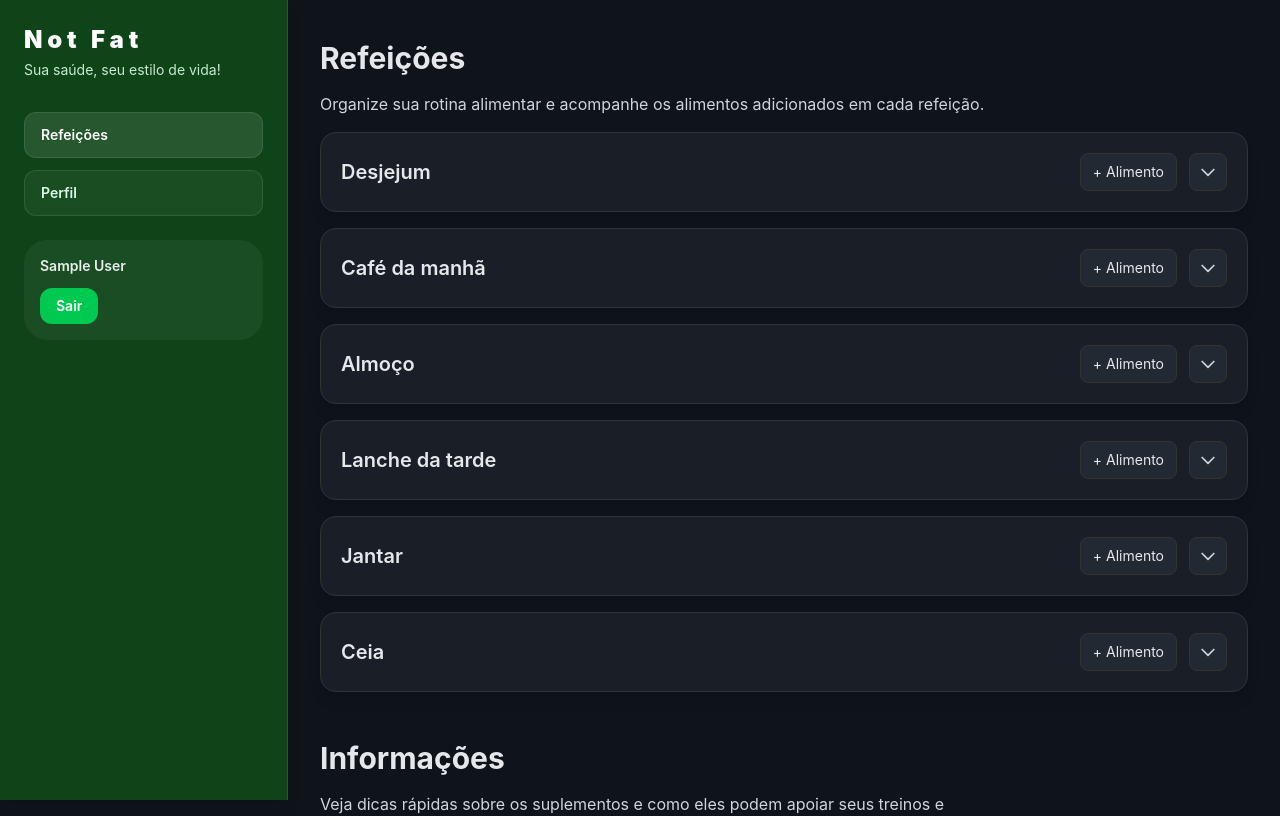
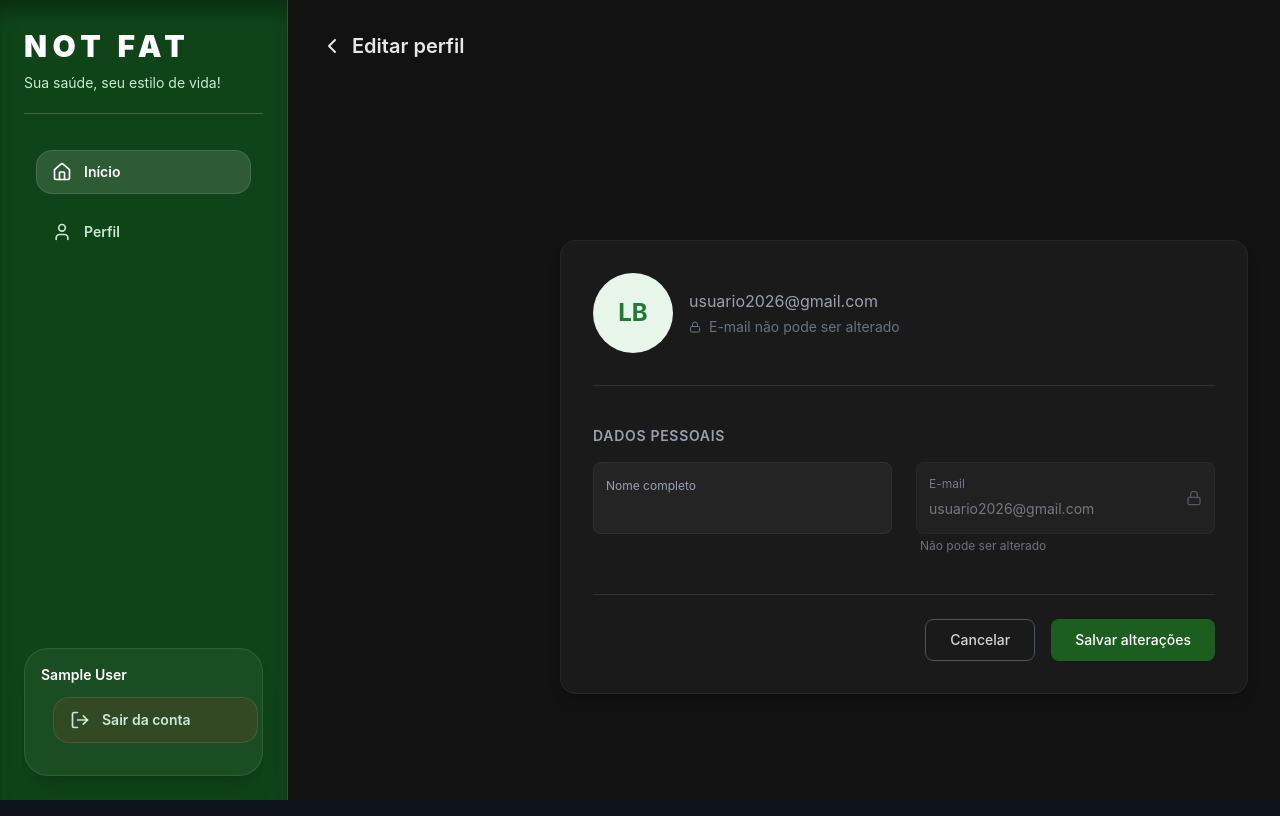
Before and after one commit to Everton-matias/Projeto-web, a React (Vite) app: page /editar-perfil in a window 1280 px wide. Before the commit this address led to /. Shown: the top 816 px of the page. Built offline with nearby package versions, Linux system fonts and the light colour scheme; sample sign-in values are in the browser's storage.

Commit message:
refactor: Foi feito a junção da tela de editar perfil com o modelo temporário do perfil

```diff
--- a/src/Editarperfil/index.jsx
+++ b/frontend/src/componentes/Editarperfil/index.jsx
@@ -1,26 +1,26 @@
-import { useState } from 'react';
-import { ChevronLeft, Lock } from 'lucide-react';
+import { useState } from "react";
+import { ChevronLeft, Lock } from "lucide-react";
+import { Link } from "react-router-dom";
 
 export function EditarPerfil() {
   // Estados para os campos editáveis
-  const [nome, setNome] = useState('');
+  const [nome, setNome] = useState("");
 
   return (
     <div className="max-w-[1400px] ml-auto">
       <div className="flex-1 h-screen bg-[#121212] text-gray-200 overflow-y-auto p-8 font-sans">
-
         {/* Cabeçalho */}
-        <div className="flex items-center gap-2 mb-8 cursor-pointer hover:text-white transition-colors">
+        <Link
+          to="/profile"
+          className="flex items-center gap-2 mb-8 cursor-pointer hover:text-white transition-colors"
+        >
           <ChevronLeft className="w-6 h-6" />
           <h2 className="text-xl font-semibold">Editar perfil</h2>
-        </div>
+        </Link>
 
         <div className="max-w-4xl bg-[#1A1A1A] mt-45 ml-60 border border-white/5 rounded-2xl p-8 shadow-lg">
-
           {/* Seção: DADOS PESSOAIS */}
           <div className="mb-10">
-
-
             {/* Input Nome */}
             {/* Card do Usuário (Topo) */}
             <div className="flex items-center gap-4 mb-10 pb-8 border-b border-white/10">
@@ -37,15 +37,19 @@ export function EditarPerfil() {
                 </div>
               </div>
             </div>
-            <h4 className="text-sm font-semibold text-gray-400 mb-4 tracking-wider">DADOS PESSOAIS</h4>
+            <h4 className="text-sm font-semibold text-gray-400 mb-4 tracking-wider">
+              DADOS PESSOAIS
+            </h4>
             <div className="grid grid-cols-2 gap-6">
-
               {/* ... */}
 
               {/* Input Nome */}
               <div className="bg-[#242424] rounded-lg p-3 border border-white/5 focus-within:border-white/20 transition-colors h-[72px] flex flex-col justify-center">
                 {/* ADICIONE htmlFor E cursor-pointer AQUI */}
-              <label htmlFor="input-nome" className="block text-xs text-gray-400 mb-1 cursor-pointer hover:text-gray-300">
+                <label
+                  htmlFor="input-nome"
+                  className="block text-xs text-gray-400 mb-1 cursor-pointer hover:text-gray-300"
+                >
                   Nome completo
                 </label>
                 {/* ADICIONE O MESMO id AQUI */}
@@ -62,7 +66,9 @@ export function EditarPerfil() {
               <div>
                 <div className="bg-[#242424] rounded-lg p-3 border border-white/5 opacity-70 h-[72px] flex justify-between items-center">
                   <div className="flex-1">
-                    <label className="block text-xs text-gray-400 mb-1">E-mail</label>
+                    <label className="block text-xs text-gray-400 mb-1">
+                      E-mail
+                    </label>
                     <input
                       type="email"
                       value="usuario2026@gmail.com"
@@ -70,9 +76,11 @@ export function EditarPerfil() {
                       className="w-full bg-transparent text-gray-400 outline-none text-sm cursor-not-allowed"
                     />
                   </div>
-                  <Lock className="w-4 h-4 text-gray-500" ml-2/>
+                  <Lock className="w-4 h-4 text-gray-500" ml-2 />
                 </div>
-                <p className="text-xs text-gray-500 mt-1 ml-1">Não pode ser alterado</p>
+                <p className="text-xs text-gray-500 mt-1 ml-1">
+                  Não pode ser alterado
+                </p>
               </div>
             </div>
           </div>
@@ -86,7 +94,6 @@ export function EditarPerfil() {
               Salvar alterações
             </button>
           </div>
-
         </div>
       </div>
     </div>
--- a/frontend/src/componentes/navegacao/index.jsx
+++ b/frontend/src/componentes/navegacao/index.jsx
@@ -1,43 +1,59 @@
+import { useState } from "react";
 import { Link } from "react-router-dom";
+import { Home, User, LogOut } from "lucide-react";
 import { useAuth } from "../../contexts/AuthContext";
 
 export function Navigation() {
   const { user, signout } = useAuth();
+  const [abaAtiva, setAbaAtiva] = useState("inicio");
+
+  const itemClass = (ativa) =>
+    `mx-3 mb-4 flex items-center gap-3 rounded-2xl px-4 py-3 text-sm font-semibold transition-all duration-200 ${
+      abaAtiva === ativa
+        ? "bg-white/12 text-white shadow-[inset_0_0_0_1px_rgba(255,255,255,0.12)]"
+        : "text-green-100/90 hover:bg-white/10 hover:text-white"
+    }`;
 
   return (
     <aside
       id="navigation"
-      className="sticky top-0 z-10 w-full border-b border-white/10 bg-[#0F4418] px-4 py-4 shadow-lg lg:sticky lg:top-0 lg:h-screen lg:w-72 lg:flex-col lg:justify-between lg:border-b-0 lg:border-r lg:px-6 lg:py-6"
+      className="sticky top-0 z-10 flex h-screen w-full flex-col border-b border-white/10 bg-[#0F4418] px-4 py-5 shadow-[inset_0_20px_20px_-10px_rgba(0,0,0,0.35)] lg:sticky lg:top-0 lg:w-72 lg:border-b-0 lg:border-r lg:px-6 lg:py-6"
     >
       <div className="flex items-center justify-between gap-4 lg:flex-col lg:items-start">
         <div>
-          <h1 className="text-2xl font-black tracking-[0.2em] text-white">
-            Not Fat
+          <h1 className="text-[30px] font-black tracking-[0.18em] text-white">
+            NOT FAT
           </h1>
           <p className="mt-1 text-sm text-green-100/90">
             Sua saúde, seu estilo de vida!
           </p>
         </div>
-        <span className="rounded-full bg-white/10 px-3 py-1 text-xs uppercase tracking-[0.25em] text-green-100 lg:hidden">
+        <span className="rounded-full bg-white/10 px-3 py-1 text-[11px] uppercase tracking-[0.25em] text-green-100 lg:hidden">
           Menu
         </span>
       </div>
 
-      <nav className="mt-4 lg:mt-8">
-        <ul className="flex flex-wrap gap-2 lg:flex-col lg:gap-3">
+      <hr className="my-4 border-t border-white/20 lg:my-5" />
+
+      <nav className="mt-2 text-[18px] lg:mt-4">
+        <ul>
           <li>
             <Link
               to="/"
-              className="block rounded-xl border border-white/10 bg-white/10 px-4 py-3 text-sm font-semibold text-white transition hover:bg-white/15"
+              onClick={() => setAbaAtiva("inicio")}
+              className={itemClass("inicio")}
             >
-              Refeições
+              <Home className="h-5 w-5" />
+              Início
             </Link>
           </li>
           <li>
             <Link
               to="/profile"
-              className="block rounded-xl border border-white/10 bg-white/5 px-4 py-3 text-sm font-semibold text-green-100 transition hover:bg-white/10"
+              onClick={() => setAbaAtiva("perfil")}
+              className={itemClass("perfil")}
             >
+              <User className="h-5 w-5" />
               Perfil
             </Link>
           </li>
@@ -45,13 +61,23 @@ export function Navigation() {
       </nav>
 
       {user && (
-        <div className="mt-6 rounded-3xl bg-white/5 p-4 text-sm text-white/90">
-          <p className="font-semibold">{user.nome_completo || user.name || user.email}</p>
+        <div className="mt-auto rounded-3xl border border-white/10 bg-white/5 p-4 text-sm text-white/90 shadow-xl shadow-black/10">
+          <p className="font-semibold text-white">
+            {user.nome_completo || user.name || user.email}
+          </p>
           <button
-            onClick={signout}
-            className="mt-3 block rounded-xl bg-green-500 px-4 py-2 text-sm font-semibold text-white transition hover:bg-green-400"
+            type="button"
+            onClick={() => {
+              setAbaAtiva("sair da conta");
+              signout();
+            }}
+            className={
+              itemClass("sair da conta") +
+              " mt-3 w-full justify-start border border-white/10 bg-red-500/10 hover:bg-red-500/20"
+            }
           >
-            Sair
+            <LogOut className="h-5 w-5" />
+            Sair da conta
           </button>
         </div>
       )}
--- a/frontend/src/main.jsx
+++ b/frontend/src/main.jsx
@@ -7,6 +7,7 @@ import "./index.css";
 import Login from "./pages/login";
 import Home from "./pages/Home";
 import Profile from "./pages/Profile";
+import TelaCompletaEditarPerfil from "./pages/telaCompletaEditarPerfil";
 import { AuthProvider } from "./contexts/AuthContext";
 import PrivateRoute from "./contexts/PrivateRoute";
 
@@ -35,6 +36,14 @@ createRoot(document.getElementById("root")).render(
                 </PrivateRoute>
               }
             />
+            <Route
+              path="/editar-perfil"
+              element={
+                <PrivateRoute>
+                  <TelaCompletaEditarPerfil />
+                </PrivateRoute>
+              }
+            />
             <Route path="*" element={<Navigate to="/" replace />} />
           </Routes>
         </AuthProvider>
--- a/frontend/src/pages/Profile/index.jsx
+++ b/frontend/src/pages/Profile/index.jsx
@@ -1,9 +1,13 @@
+import { Link } from "react-router-dom";
 import { useAuth } from "../../contexts/AuthContext";
+import { Navigation } from "../../componentes/navegacao";
 
 export default function Profile() {
   const { user } = useAuth();
 
   return (
+    <div>
+      <Navigation />
       <main className="min-h-screen bg-[#0f141b] text-white p-6 lg:p-10">
         <div className="mx-auto max-w-4xl rounded-3xl border border-white/10 bg-[#111827] p-8 shadow-xl">
           <h1 className="text-3xl font-bold text-white">Meu Perfil</h1>
@@ -14,18 +18,37 @@ export default function Profile() {
           <div className="mt-8 grid gap-6 md:grid-cols-2">
             <div className="rounded-3xl bg-[#0f172a] p-6">
               <p className="text-sm text-green-200">Nome</p>
-                        <p className="mt-2 text-xl font-semibold">{user?.nome_completo || user?.name || user?.nome || "Nome não disponível"}</p>
+              <p className="mt-2 text-xl font-semibold">
+                {user?.nome_completo ||
+                  user?.name ||
+                  user?.nome ||
+                  "Nome não disponível"}
+              </p>
             </div>
             <div className="rounded-3xl bg-[#0f172a] p-6">
               <p className="text-sm text-green-200">Email</p>
-                        <p className="mt-2 text-xl font-semibold">{user?.email || "Email não disponível"}</p>
+              <p className="mt-2 text-xl font-semibold">
+                {user?.email || "Email não disponível"}
+              </p>
             </div>
             <div className="rounded-3xl bg-[#0f172a] p-6 md:col-span-2">
               <p className="text-sm text-green-200">ID do usuário</p>
-                        <p className="mt-2 text-xl font-semibold">{user?.idUsuario || user?.id || "Não disponível"}</p>
+              <p className="mt-2 text-xl font-semibold">
+                {user?.idUsuario || user?.id || "Não disponível"}
+              </p>
             </div>
+          </div>
+
+          <div className="mt-8 flex justify-end">
+            <Link
+              to="/editar-perfil"
+              className="rounded-xl bg-green-500 px-5 py-3 text-sm font-semibold text-white transition hover:bg-green-400"
+            >
+              Editar perfil
+            </Link>
           </div>
         </div>
       </main>
+    </div>
   );
 }
--- a/src/telaCompletaEditarPerfil/index.jsx
+++ b/frontend/src/pages/telaCompletaEditarPerfil/index.jsx
@@ -1,12 +1,11 @@
-import { Navigation } from '../componentes/navegacao'; // Ajuste o caminho se necessário
-import { EditarPerfil } from '../EditarPerfil'; // Ajuste o caminho se necessário
+import { Navigation } from "../../componentes/navegacao";
+import { EditarPerfil } from "../../componentes/Editarperfil";
 
 export default function telaCompletaEditarPerfil() {
   return (
     // A classe "flex" coloca um ao lado do outro
     // "h-screen" garante que o layout ocupe a tela toda
     <div className="flex h-screen w-full bg-[#121212]">
-
       {/* O menu lateral fica aqui */}
       <Navigation />
 
@@ -14,7 +13,6 @@ export default function telaCompletaEditarPerfil() {
       <div className="flex-1 overflow-y-auto">
         <EditarPerfil />
       </div>
-
     </div>
   );
 }
```
Also changed, not shown: frontend/src/pages/login/style.css (deleted). Lines whose indentation alone changed are shown as unchanged.
